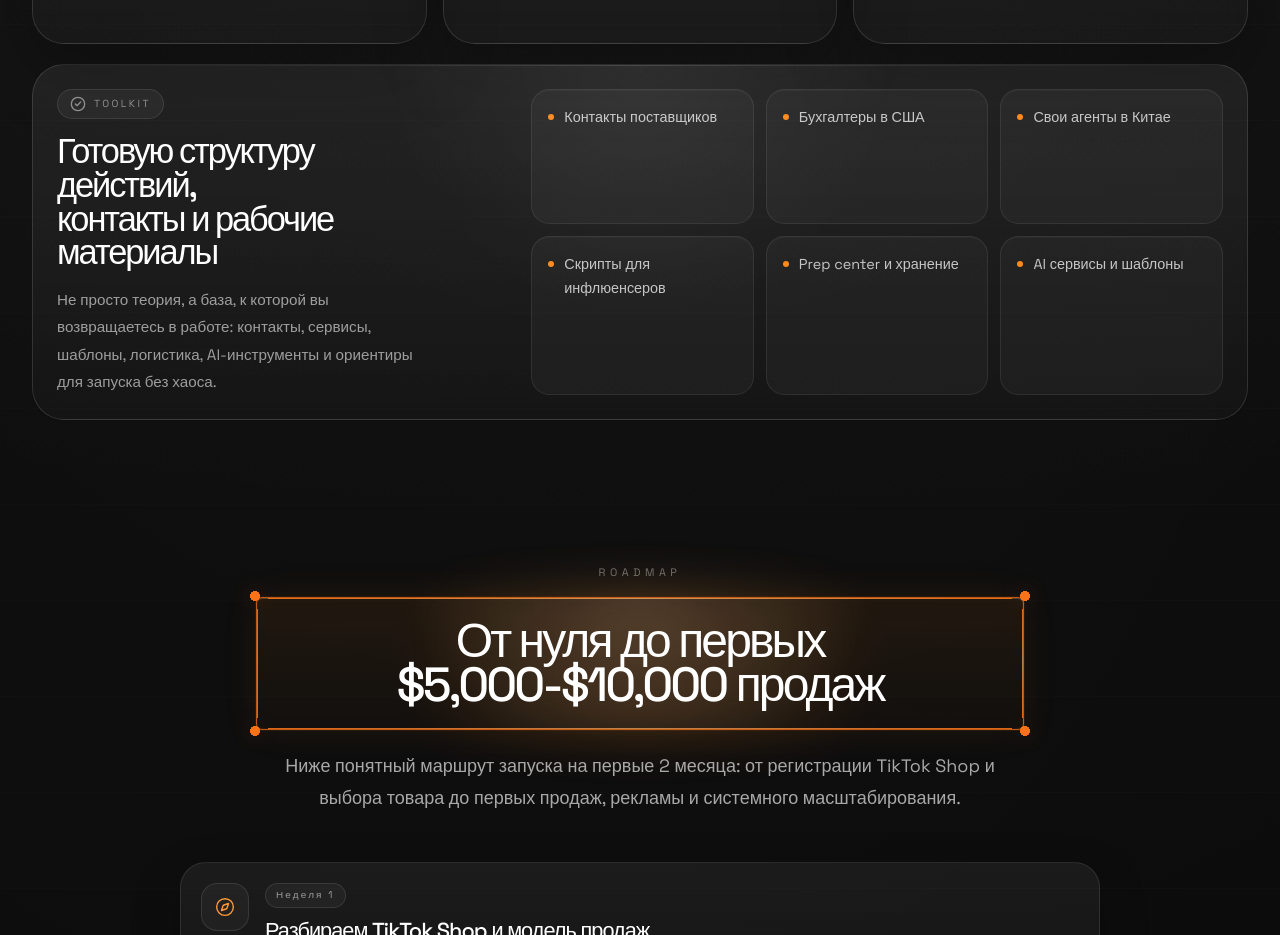
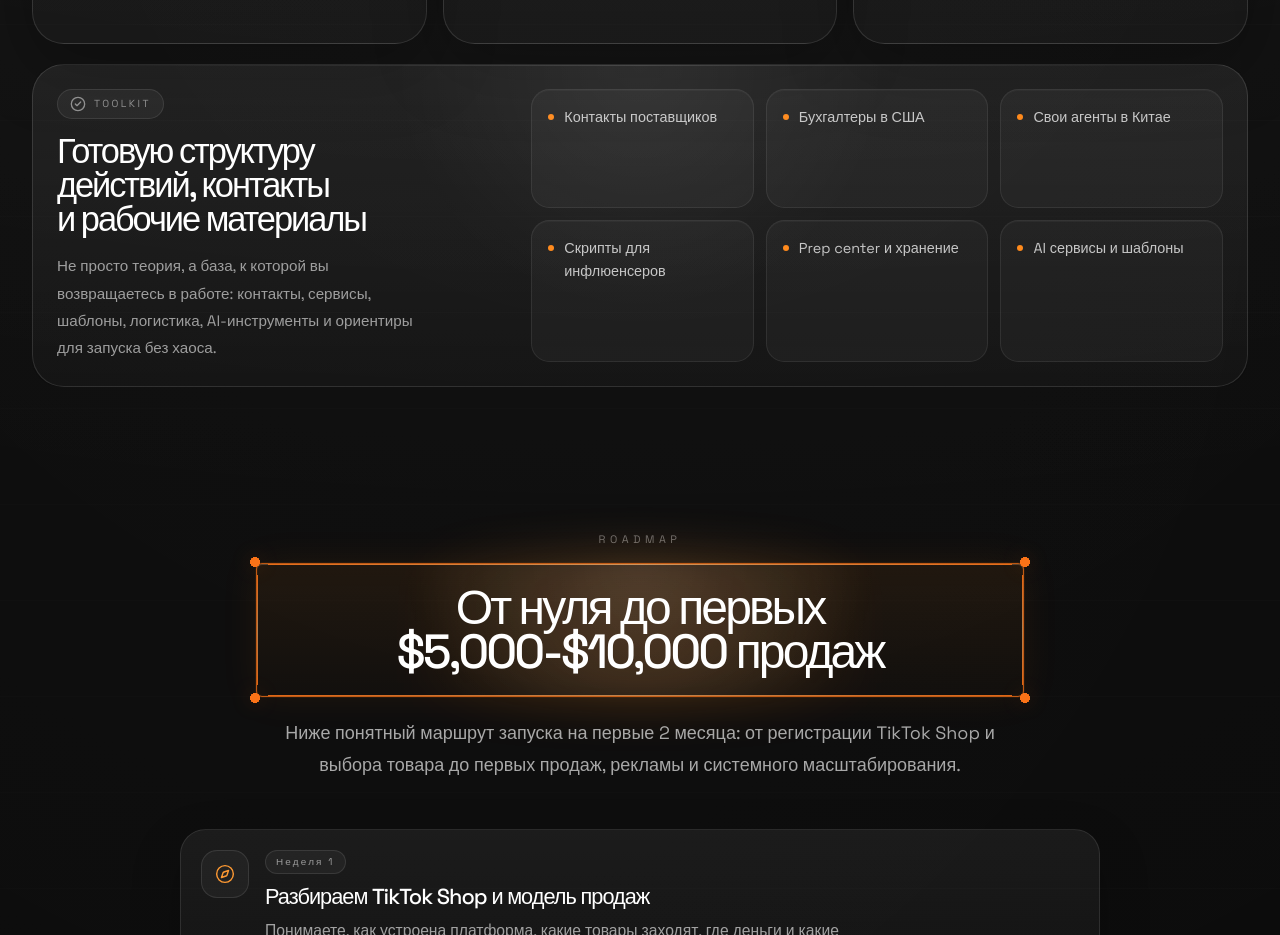
Before and after one commit to YaroslavSigidin/IVCHENKO, a React (Vite) app: page / in a window 1280 px wide. Shown: the part 3720-4655 px from the top of the page. Built offline with nearby package versions, Linux system fonts and the light colour scheme.

Commit message:
Adjust toolkit heading to three lines

```diff
--- a/src/components/ui/program-benefits-features-8.jsx
+++ b/src/components/ui/program-benefits-features-8.jsx
@@ -88,8 +88,8 @@ export function ProgramBenefitsSection({
                   <CheckCircle2 className="size-4" />
                   Toolkit
                 </div>
-                <h3 className="max-w-[16ch] whitespace-pre-line text-[1.56rem] font-medium leading-[0.98] tracking-[-0.06em] text-white sm:text-[1.9rem] lg:max-w-[15ch] lg:text-[2.15rem]">
-                  {'Готовую структуру действий,\nконтакты и рабочие\nматериалы'}
+                <h3 className="max-w-[16ch] whitespace-pre-line text-[1.56rem] font-medium leading-[0.98] tracking-[-0.06em] text-white sm:text-[1.9rem] lg:max-w-[18ch] lg:text-[2.15rem]">
+                  {'Готовую структуру\nдействий, контакты\nи рабочие материалы'}
                 </h3>
                 <p className="max-w-[39ch] text-[0.92rem] leading-[1.8] text-white/58 sm:text-[0.95rem]">
                   Не просто теория, а база, к которой вы возвращаетесь в работе:
```
